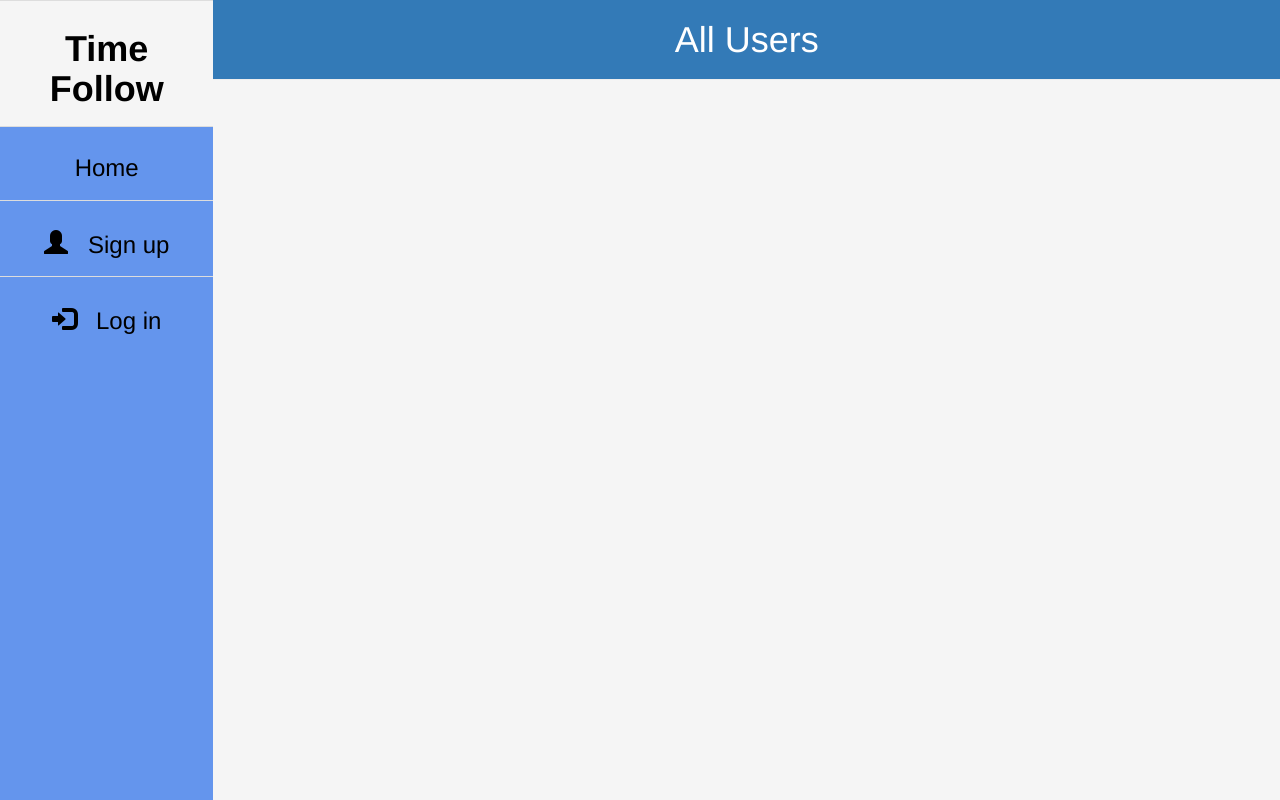
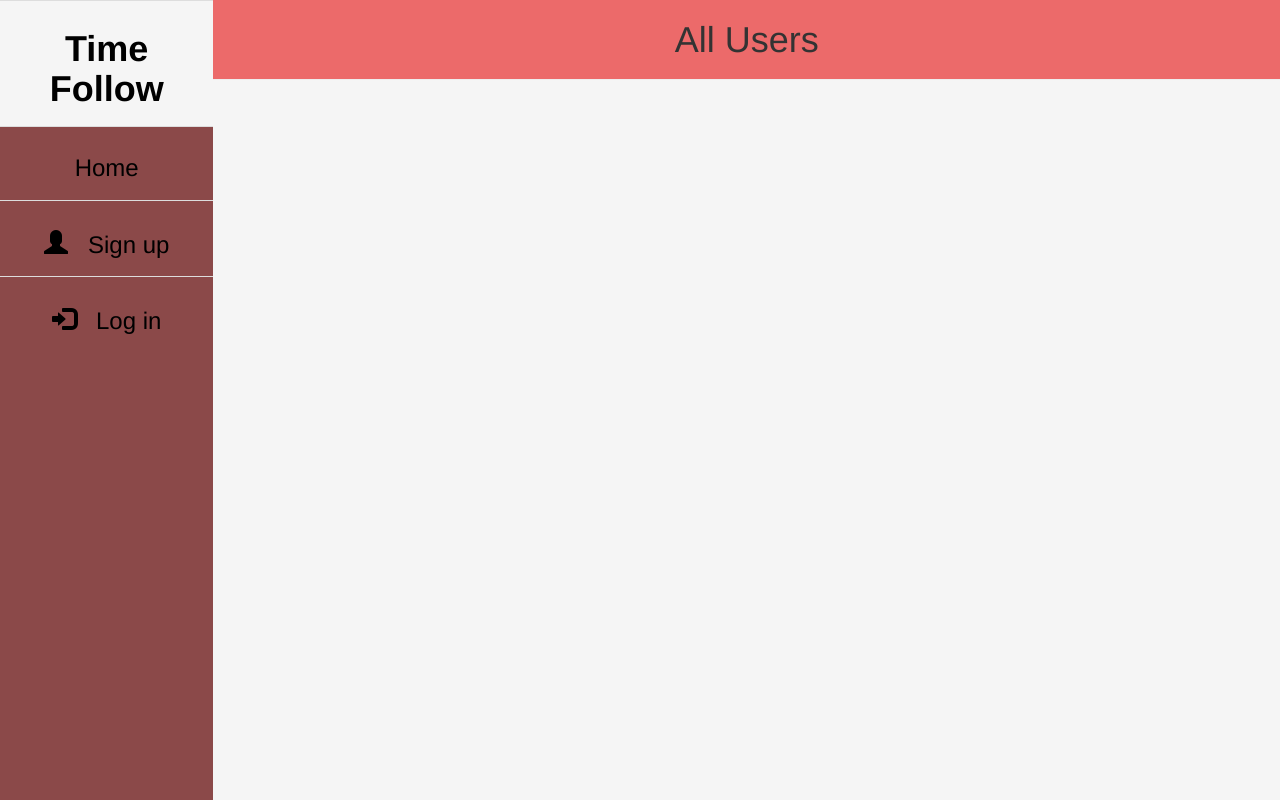
Before and after one commit to JustJoshing19/Time-Folow, a Django app: page / in a window 1280 px wide. Run offline with Django 4.2, Linux system fonts and the light colour scheme; some libraries are stand-ins or nearby versions.

Commit message:
Changed color scheme. Fixed y overflow on home screen.

```diff
--- a/social_platform/TimeFollow/static/css/TimeFollow.css
+++ b/social_platform/TimeFollow/static/css/TimeFollow.css
@@ -31,7 +31,7 @@ div.post-container {
     border-width: 10px;
     border-radius: 10px;
     border-color: black;
-    background-color: cornflowerblue;
+    background-color: rgb(139, 73, 73);
     position: relative;
     z-index: 1;
     overflow-wrap: break-word;
@@ -46,9 +46,9 @@ div.post-container::before {
     left: -15px;
     top: 5px;
     z-index: 0;
-    border: medium solid cornflowerblue;
+    border: medium solid rgb(139, 73, 73);
     border-width: 20px 20px 20px 0;
-    border-color: transparent cornflowerblue transparent transparent;
+    border-color: transparent rgb(139, 73, 73) transparent transparent;
 }
 
 div.timeline {
@@ -99,7 +99,7 @@ td.menuitem {
 }
 
 div.navbarcol {
-    background-color: cornflowerblue;
+    background-color: rgb(139, 73, 73);
     height: 100%;
     padding-left: 0%;
     padding-right: 0%;
@@ -111,10 +111,12 @@ div.maincol {
     height: 100%;
     padding-left: 0%;
     padding-right: 0%;
+    overflow-y: auto;
 }
 
 div.rowmain {
-    height: 100vh;
+    height: 100%;
+    overflow-y: auto;
 }
 
 /* Hoem Screen card */
@@ -124,3 +126,7 @@ img.homescreenprofile {
     max-width: 100%;
     display: block;
 }
+
+.container-fluid{
+    background-color: rgb(236, 106, 106);
+}
--- a/social_platform/TimeFollow/templates/TimeFollow/home.html
+++ b/social_platform/TimeFollow/templates/TimeFollow/home.html
@@ -2,7 +2,7 @@
 {% load crispy_forms_tags %}
 {% load static %}
 {% block start %}
-<div class="container-fluid page-header bg-primary text-center" style="margin: 0%;">
+<div class="container-fluid page-header text-center" style="margin: 0%;">
     <header>
         <h1>All Users</h1>
     </header>
--- a/social_platform/TimeFollow/templates/TimeFollow/index.html
+++ b/social_platform/TimeFollow/templates/TimeFollow/index.html
@@ -43,8 +43,8 @@
 </head>
 
 <body>
-    <div class="container-fluid" style="height: 100vh;">
-        <div class="row rowmain">
+    <div class="container-fluid" style="height: 100vh; overflow-y: auto;">
+        <div class="row rowmain test">
             <div class="col-sm-2 navbarcol">
                 <div class="contasiner-fluid text-center" style="padding: 0%;">
                     <table class="table table-hover" style="margin: 0%;">
--- a/social_platform/TimeFollow/templates/TimeFollow/login.html
+++ b/social_platform/TimeFollow/templates/TimeFollow/login.html
@@ -1,7 +1,7 @@
 {% extends "TimeFollow/index.html" %}
 {% load crispy_forms_tags %}
 {% block start %}
-<div class="container-fluid page-header bg-primary text-center" style="margin: 0%;">
+<div class="container-fluid page-header text-center" style="margin: 0%;">
   <header>
       <h1>Log in</h1>
   </header>
--- a/social_platform/TimeFollow/templates/TimeFollow/register.html
+++ b/social_platform/TimeFollow/templates/TimeFollow/register.html
@@ -1,7 +1,7 @@
 {% extends "TimeFollow/index.html" %}
 {% load crispy_forms_tags %}
 {% block start %}
-<div class="container-fluid page-header bg-primary text-center" style="margin: 0%;">
+<div class="container-fluid page-header text-center" style="margin: 0%;">
   <header>
       <h1>Sign up</h1>
   </header>
--- a/social_platform/TimeFollow/templates/TimeFollow/timeline.html
+++ b/social_platform/TimeFollow/templates/TimeFollow/timeline.html
@@ -1,7 +1,7 @@
 {% extends 'TimeFollow/index.html' %}
 {% load crispy_forms_tags %}
 {% block start %}
-<div class="container-fluid page-header bg-primary text-center" style="margin: 0%;">
+<div class="container-fluid page-header text-center" style="margin: 0%;">
     <header>
         <h1>{{cUser}}'s timeline</h1>
     </header>
```
